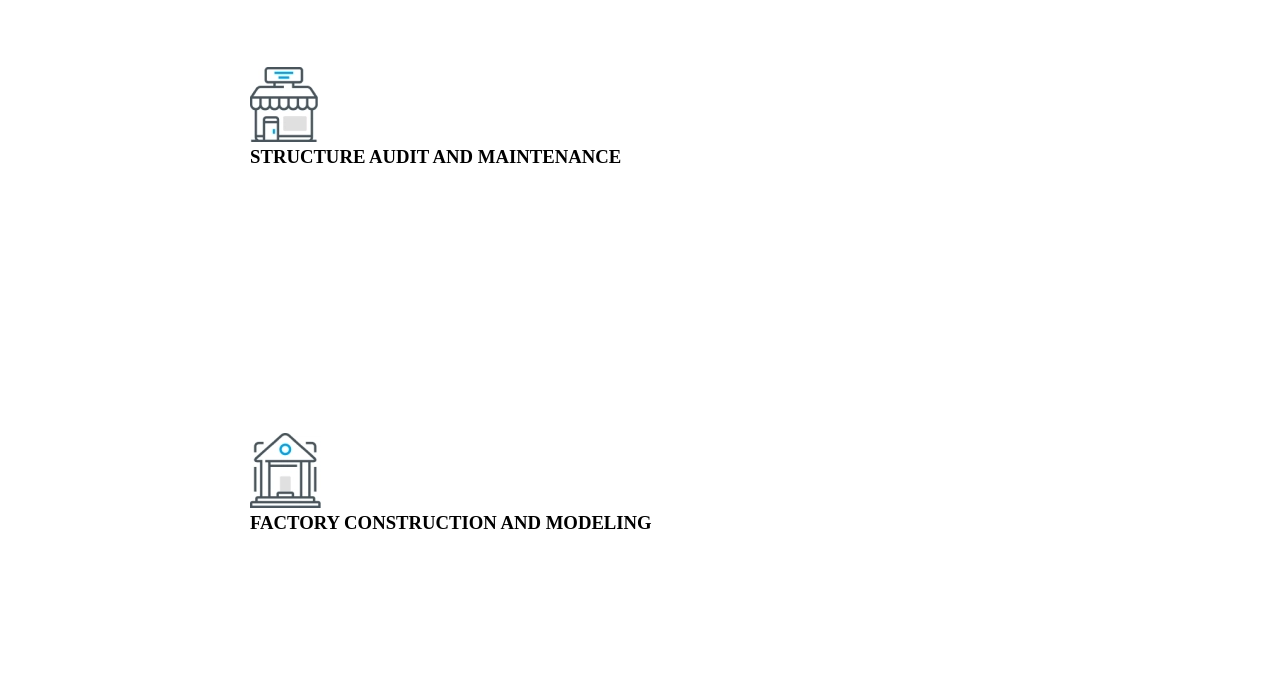
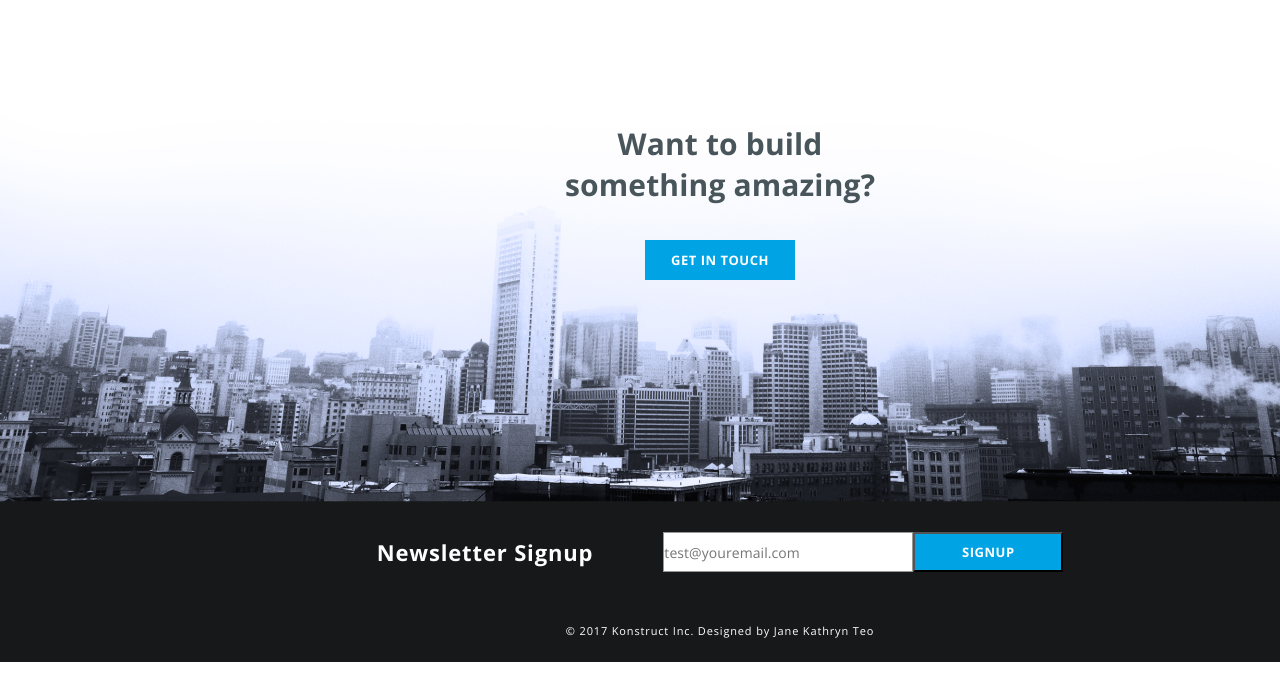
Before and after one commit to Xhelat97/Konstruct, a plain HTML site: page index.html in a window 1280 px wide. Shown: the part 1914-2614 px from the top of the page. After the commit the page ends 2576 px from the top, so only its background shows below. Drawn offline with nearby package versions, Linux system fonts and the light colour scheme.

Commit message:
add: all structure

```diff
--- a/index.html
+++ b/index.html
@@ -17,7 +17,7 @@
     <header>
         <img src="./src/img/logo_w.svg" alt="" width="102" height="21" class="header__logo">
         <h1 class="header__title">PARTNER WITH KONSTUCT</h1>
-        <p>An award-winning construction management firm</p>
+        <p class="header__subtitle">An award-winning construction management firm</p>
         <p class="header__bottom">SCROLL DOWN</p>
     </header>
     <nav>
@@ -54,23 +54,37 @@
             </div>
             <div class="capabilities__cards">
                 <div class="cards__item">
-                    <img src="./src/img/project.webp" alt="" class="card__img">
-                    <h3 class="card_title">PROJECT AND CONSTRUCTION MANAGEMENT</h3>
+                    <img src="./src/img/project.webp" width="66" height="75" alt="" class="card__img">
+                    <h3 class="card__title">PROJECT AND CONSTRUCTION MANAGEMENT</h3>
                     <p class="card__descr">Lorem ipsum dolor sit amet, consectetuer adipiscing elit, sed diam nonummy nibh euismod tincidunt ut laoreet dolore magna aliquam erat.</p>
                 </div>
                 <div class="cards__item">
-                    <img src="./src/img/structure.webp" alt="" class="card__img">
-                    <h3 class="card_title">STRUCTURE AUDIT AND MAINTENANCE</h3>
+                    <img src="./src/img/structure.webp" width="68" height="75" alt="" class="card__img">
+                    <h3 class="card__title">STRUCTURE AUDIT AND MAINTENANCE</h3>
                     <p class="card__descr">Lorem ipsum dolor sit amet, consectetuer adipiscing elit, sed diam nonummy nibh euismod tincidunt ut laoreet dolore magna aliquam erat.</p>
                 </div>
                 <div class="cards__item">
-                    <img src="./src/img/factory.webp" alt="" class="card__img">
-                    <h3 class="card_title">FACTORY CONSTRUCTION AND MODELING</h3>
+                    <img src="./src/img/factory.webp" width="71" height="75" alt="" class="card__img">
+                    <h3 class="card__title">FACTORY CONSTRUCTION AND MODELING</h3>
                     <p class="card__descr">Lorem ipsum dolor sit amet, consectetuer adipiscing elit, sed diam nonummy nibh euismod tincidunt ut laoreet dolore magna aliquam erat.</p>
                 </div>
             </div>
             </div>
         </section>
+        <section class="touch">
+            <h2 class="touch__title">Want to build something amazing?</h2>
+            <button class="touch__button">GET IN TOUCH</button>
+        </section>
+        <footer class="signup">
+            <div class="signup__wrapper">
+            <h2 class="signup__title">Newsletter Signup</h2>
+            <div class="signup__form">
+                <label>
+                    <input type="search" class="form-control" placeholder="test@youremail.com" value="" name="s" title="Search for:" /></label><input type="submit" class="signup__button" value="SIGNUP" />
+            </div>
+            </div>
+            <p class="footer__copyright">© 2017 Konstruct Inc. Designed by Jane Kathryn Teo</p>
+        </footer>
     </main>
 </body>
 </html>
--- a/src/styles/capabilities.css
+++ b/src/styles/capabilities.css
@@ -1,10 +1,14 @@
 .capabilities{
     width: 940px;
+    height: 446px;
     margin: 0 auto;
+    margin-bottom: 115px;
 }
 .capabilities__header-wrapper{
     display: flex;
     justify-content: space-between;
+    height: 40px;
+    margin-bottom: 78px;
 }
 .capabilities__title{
     font-family: 'Open Sans';
@@ -15,6 +19,13 @@
     letter-spacing: 2.30625px;
     color: #48555B;
     flex-grow: 0.7;
+}
+.capabilities__title::after{
+    display: block;
+    content: "";
+    width: 16%;
+    margin: 11px 0;
+    border-bottom: 2px solid #00A4E5;
 }
 .capabilites__descr{
     width: 405px;
@@ -38,4 +49,39 @@
     line-height: 18px;
     letter-spacing: 0.5px;
     color: #FFFFFF;
+    cursor: pointer;
 }
+.capabilities__cards{
+    display: flex;
+    justify-content: space-between;
+}
+.card__img{
+    display: block;
+}
+.cards__item{
+    width: 295px;
+    height: 330px;
+    display: flex;
+    flex-direction: column;
+    justify-content: space-between;
+    padding: 38px 22px 39px 22px;
+    border: 1px solid #E6E6E6;
+}
+.card__title{
+    font-family: 'Open Sans';
+    font-style: normal;
+    font-weight: 700;
+    font-size: 16px;
+    line-height: 24px;
+    letter-spacing: 0.426667px;
+    color: #48555B;
+}
+.cards__item .card__descr{
+    font-family: 'Open Sans';
+    font-style: normal;
+    font-weight: 400;
+    font-size: 13px;
+    line-height: 23px;
+    letter-spacing: 0.1875px;
+    color: #48555B
+}
--- /dev/null
+++ b/src/styles/footer.css
@@ -0,0 +1,62 @@
+.signup{
+    width: 1440px;
+    height: 160px;
+    padding: 30px 0;
+    background: #171819;
+}
+.signup__wrapper{
+    display: flex;
+    justify-content: center;
+    align-items:center;
+    margin-bottom: 51px;
+}
+.signup__title{
+    margin-right: 70px;
+    font-family: 'Open Sans';
+    font-style: normal;
+    font-weight: 700;
+    font-size: 22px;
+    line-height: 30px;
+    letter-spacing: 0.846154px;
+    color: #FFF;
+}
+.signup__form{
+    display: flex;
+}
+.form-control{
+    box-sizing: border-box;
+    width: 250px;
+    height: 40px;
+    background: #FFFFFF;
+    border: 1px solid #979797;
+    font-family: 'Open Sans';
+    font-style: normal;
+    font-weight: 400;
+    font-size: 14px;
+    line-height: 19px;
+    letter-spacing: 0.07px;
+    color: #48555B;
+}
+.signup__button{
+    width: 150px;
+    height: 40px;
+    background: #00A4E5;
+    font-family: 'Open Sans';
+    font-style: normal;
+    font-weight: 700;
+    font-size: 13px;
+    line-height: 18px;
+    letter-spacing: 0.5px;
+    color: #FFFFFF;
+    cursor: pointer;
+}
+.footer__copyright{
+    font-family: 'Open Sans';
+    font-style: normal;
+    font-weight: 400;
+    font-size: 11px;
+    line-height: 15px;
+    letter-spacing: 0.846154px;
+    color: #FFFFFF;
+    text-align: center;
+}
--- a/src/styles/header.css
+++ b/src/styles/header.css
@@ -1,5 +1,4 @@
 header{
-
     height: 769px;
     display: flex;
     flex-direction: column;
@@ -21,7 +20,7 @@ header{
     letter-spacing: 5.70937px;
     color: white;
 }
-p{
+.header__subtitle{
     font-family: 'Open Sans', sans-serif;
     font-style: normal;
     font-weight: 700;
@@ -37,4 +36,5 @@ p{
     font-size: 11px;
     line-height: 15px;
     letter-spacing: 3.7px;
+    color:white;
     }
--- a/src/styles/style.css
+++ b/src/styles/style.css
@@ -3,6 +3,8 @@
 @import url("nav.css");
 @import url("about.css");
 @import url("capabilities.css");
+@import url("touch.css");
+@import url("footer.css");
 
 *{
     margin: 0;
--- /dev/null
+++ b/src/styles/touch.css
@@ -0,0 +1,33 @@
+.touch{
+    width: 1440px;
+    height: 499px;
+    padding:120px 545px 231px 545px;
+    background-image: url("../img/bg-footer.png");
+    background-color: #171819;
+}
+.touch__title{
+    margin: 0 auto;
+    margin-bottom: 35px;
+    font-family: 'Open Sans';
+    font-style: normal;
+    font-weight: 700;
+    font-size: 30px;
+    text-align: center;
+    letter-spacing: 0.15px;
+    color: #48555B;
+}
+.touch__button{
+    margin: 0 auto;
+    display: block;
+    width: 150px;
+    height: 40px;
+    background: #00A4E5;
+    border:none;
+    color:#fff;
+    font-family: 'Open Sans';
+    font-style: normal;
+    font-weight: 700;
+    font-size: 13px;
+    letter-spacing: 0.5px;
+    cursor: pointer;
+}
```
Also changed, not shown: src/img/bg-footer.png (added), src/img/footer_bg.webp (deleted), src/img/footer_bg@2x.webp (deleted).
